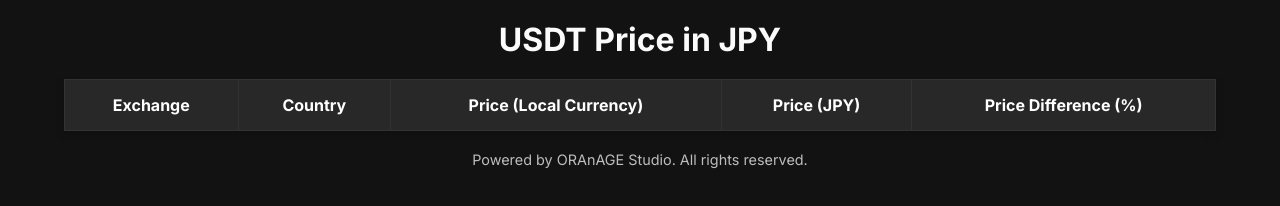
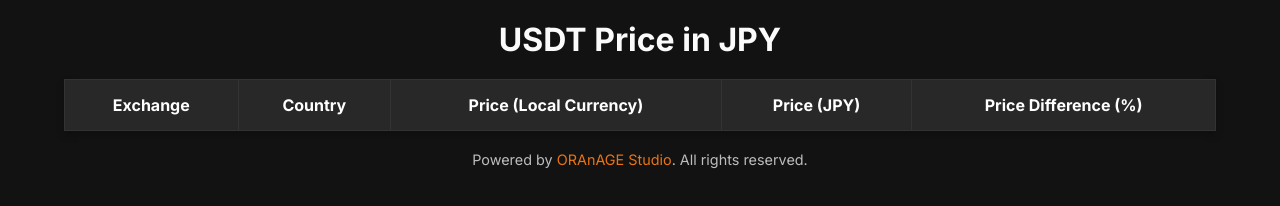
Before and after one commit to ORAnAGE-Studio/usdt-price-app, a website: page index.html in a window 1280 px wide. Drawn offline with Linux system fonts and the light colour scheme; no server answers.

Commit message:
Rollbacked designe

```diff
--- a/index.html
+++ b/index.html
@@ -110,7 +110,7 @@
     </tbody>
   </table>
   <footer>
-    <p>Powered by ORAnAGE Studio. All rights reserved.</p>
+    <p>Powered by <a href="" target="_blank">ORAnAGE Studio</a>. All rights reserved.</p>
   </footer>
   <script>
     const API_URL = window.location.origin.includes("localhost")
```
